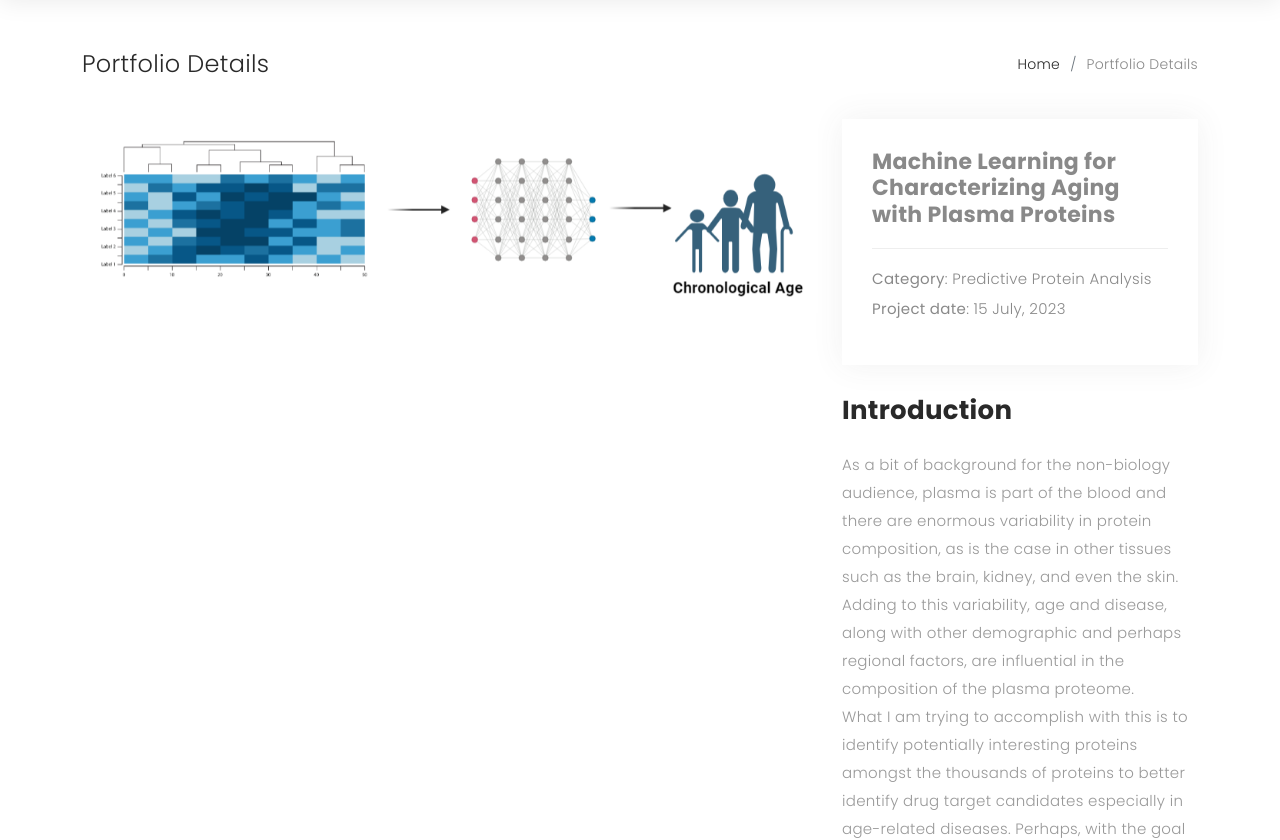
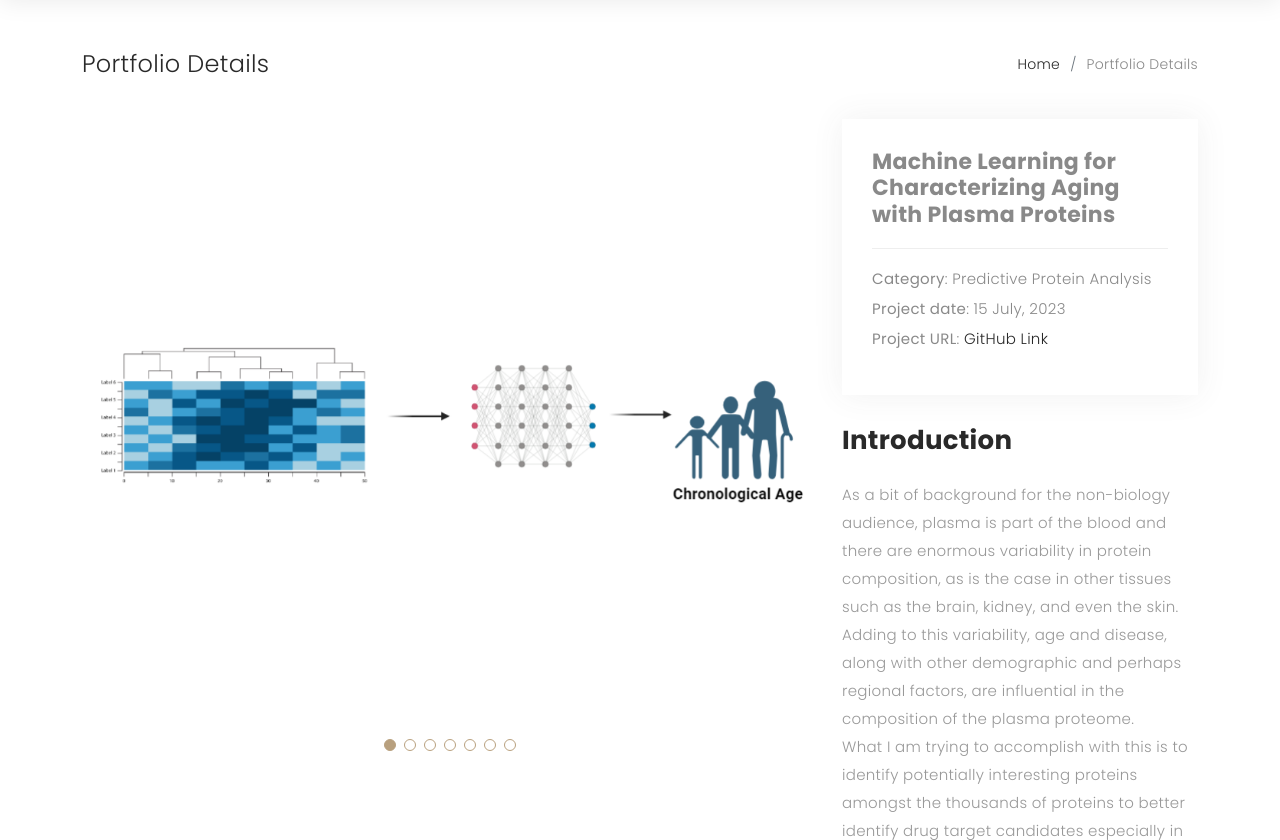
Before and after one commit to johnnys7n/PortfolioWebsite, a Flask app: page /proteinanalysis.html in a window 1280 px wide. Shown: the part 70-910 px from the top of the page. Run offline with Flask 3, Linux system fonts and the light colour scheme; some libraries are stand-ins or nearby versions; some web fonts are replaced.

Commit message:
adding new de-indentified files

```diff
--- a/templates/proteinanalysis.html
+++ b/templates/proteinanalysis.html
@@ -107,6 +107,31 @@
                   <img src="./static/img/portfolio/age_diagram.png" alt="">
                 </div>
 
+                <div class="swiper-slide">
+                  <img src="./static/img/portfolio/protein_6.png" alt="">
+                </div>
+
+                <div class="swiper-slide">
+                  <img src="./static/img/portfolio/protein_1.png" alt="">
+                </div>
+
+                <div class="swiper-slide">
+                  <img src="./static/img/portfolio/protein_2.png" alt="">
+                </div>
+
+                <div class="swiper-slide">
+                  <img src="./static/img/portfolio/protein_3.png" alt="">
+                </div>
+
+                <div class="swiper-slide">
+                  <img src="./static/img/portfolio/protein_4.png" alt="">
+                </div>
+
+                <div class="swiper-slide">
+                  <img src="./static/img/portfolio/protein_5.png" alt="">
+                </div>
+
+
               </div>
               <div class="swiper-pagination"></div>
             </div>
@@ -118,6 +143,8 @@
               <ul>
                 <li><strong>Category</strong>: Predictive Protein Analysis</li>
                 <li><strong>Project date</strong>: 15 July, 2023</li>
+                <li><strong>Project URL</strong>: <a
+                    href="https://github.com/johnnys7n/Predictive-Protein-Analysis">GitHub Link</a></li>
               </ul>
             </div>
             <div class="portfolio-description">
```
Also changed, not shown: static/img/portfolio/protein_1.png (added), static/img/portfolio/protein_2.png (added), static/img/portfolio/protein_3.png (added), static/img/portfolio/protein_4.png (added), static/img/portfolio/protein_5.png (added), static/img/portfolio/protein_6.png (added).
